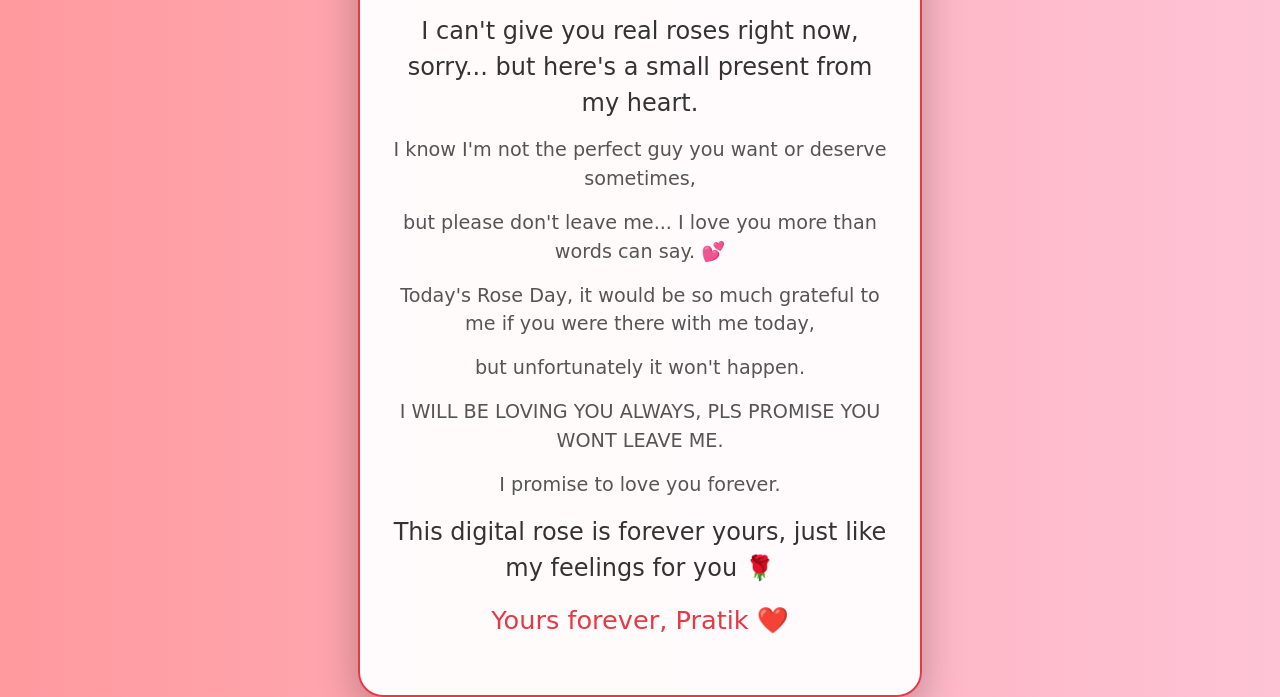
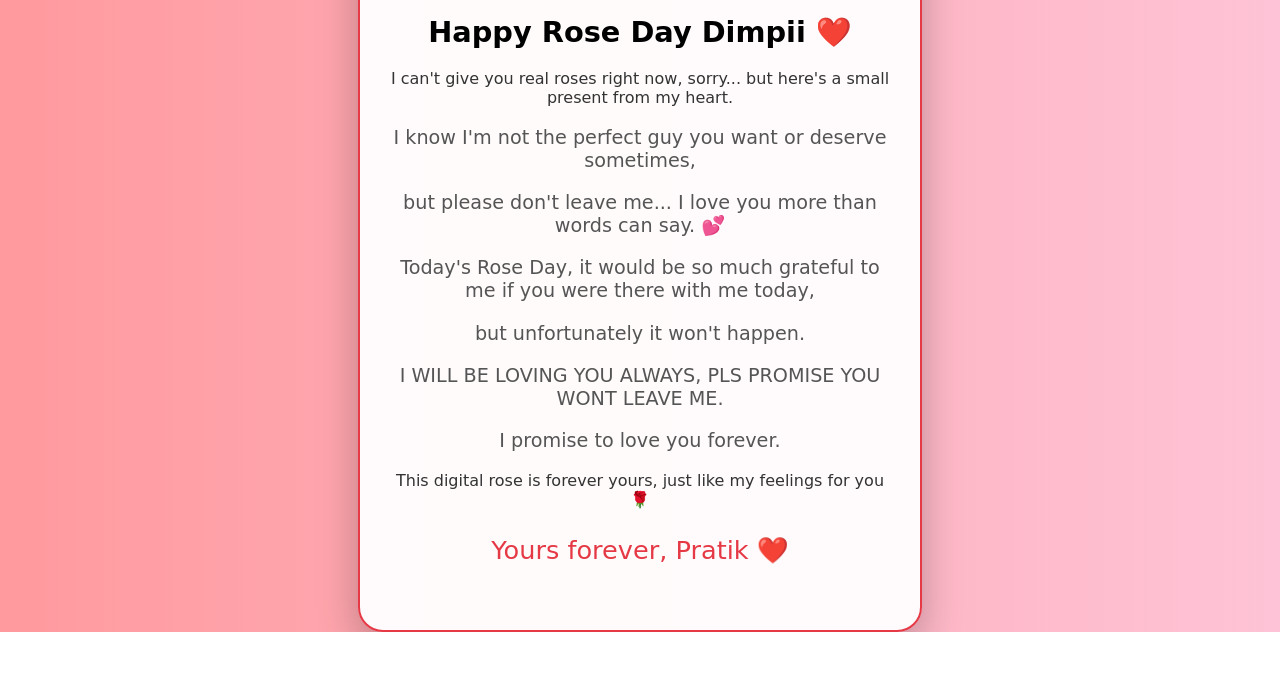
Before and after one commit to pratiik0228/my-first-project, a plain HTML site: page index.html in a window 1280 px wide. Shown: the part 242-939 px from the top of the page. After the commit the page ends 874 px from the top, so only its background shows below. Drawn offline with Linux system fonts and the light colour scheme.

Commit message:
Update index.html

```diff
--- a/index.html
+++ b/index.html
@@ -16,6 +16,7 @@
   font-family: 'Dancing Script', cursive;
   color: #333;
 }
+
 .card {
   background: rgba(255, 255, 255, 0.95);
   padding: 40px 30px;
@@ -26,30 +27,30 @@
   box-shadow: 0 15px 40px rgba(0,0,0,0.25);
   border: 2px solid #e63946;
 }
+
 h1 {
   color: #e63946;
   font-size: 3.2em;
   margin: 0 0 10px;
 }
+
 .rose {
   font-size: 100px;
   margin: 20px 0;
 }
-    p {
-      font-size: 1.5em;
-      line-height: 1.5;
-      margin: 15px 0;
-    }
+
 .message {
   font-size: 1.8em;
   font-weight: bold;
-      color: #d00000;
+  color: #000000;
   margin: 30px 0 20px;
 }
+
 .small {
   font-size: 1.2em;
   color: #555;
 }
+
 .heart {
   color: #e63946;
   font-size: 1.6em;
```
Lines whose indentation alone changed are shown as unchanged.
